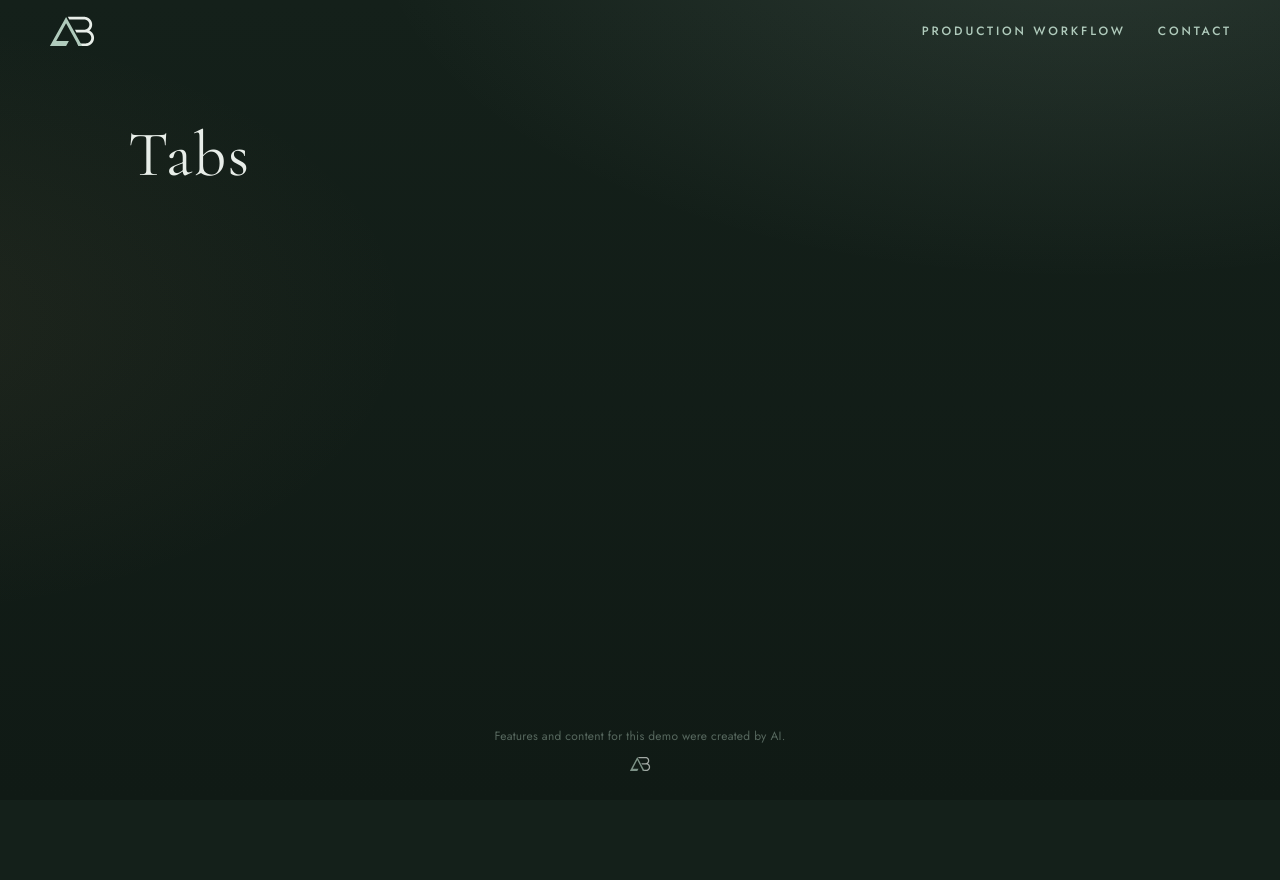
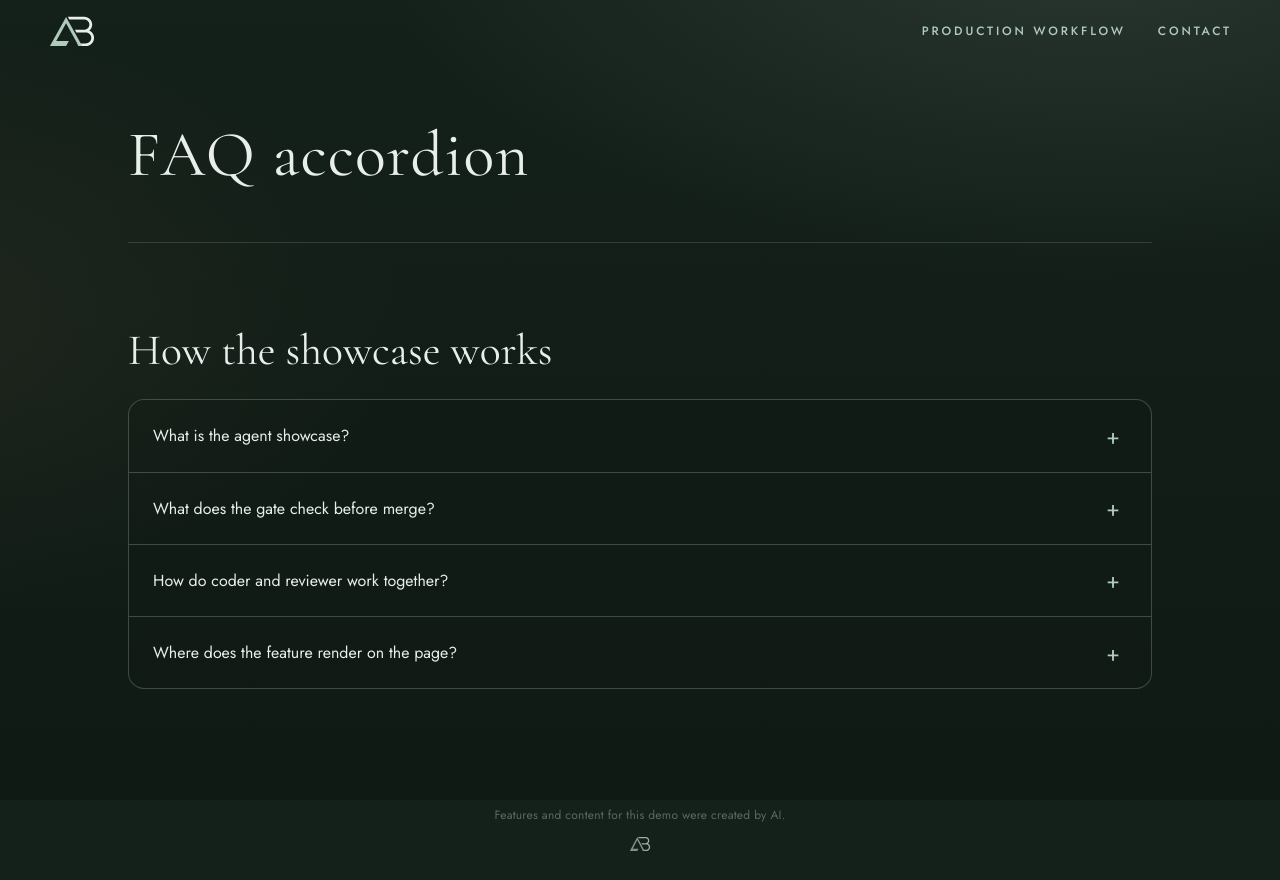
Before and after one commit to ashtonbach/agent-showcase, a Next.js app: page / in a window 1280 px wide. Before the commit the page ends 800 px from the top, so only its background shows below. Built offline with nearby package versions, Linux system fonts and the light colour scheme.

Commit message:
Feature: FAQ accordion (Author: Alder)
Co-authored-by: AshtonBach Coder <ashtonbach-coder@users.noreply.github.com>

```diff
--- a/app/lab/current.json
+++ b/app/lab/current.json
@@ -1 +1 @@
-{"slug":"tabs"}
+{"slug":"faq-accordion"}
--- /dev/null
+++ b/app/lab/faq-accordion/index.tsx
@@ -0,0 +1,139 @@
+"use client";
+import { useState } from "react";
+
+const ITEMS = [
+  {
+    q: "What is the agent showcase?",
+    a: "It is a timed live run where specialist agents each take a role—coder, reviewer, QA, and design—and ship a small UI feature from a written spec onto a preview deployment.",
+  },
+  {
+    q: "What does the gate check before merge?",
+    a: "An automated gate enforces allowed files, line limits, banned APIs, a production build, layout at mobile and desktop widths, and functional behavior such as accordion semantics.",
+  },
+  {
+    q: "How do coder and reviewer work together?",
+    a: "The coder implements the lab slot, runs SHIP to self-check and push, then hands off to the reviewer; fix rounds apply only the notes returned until checks pass.",
+  },
+  {
+    q: "Where does the feature render on the page?",
+    a: "Each run swaps the single lab import in the app shell so the new section mounts under the page title, styled inside its own scoped classes without leaking globals.",
+  },
+];
+
+export default function FaqAccordion() {
+  const [open, setOpen] = useState<number | null>(null);
+  const pick = (i: number) => setOpen((v) => (v === i ? null : i));
+
+  return (
+    <section data-lab="faq-accordion" aria-labelledby="lab-faq-title">
+      <h2 id="lab-faq-title">How the showcase works</h2>
+      <div className="lab-faq">
+        {ITEMS.map((item, i) => {
+          const on = open === i;
+          const pid = `faq-panel-${i}`;
+          const bid = `faq-btn-${i}`;
+          return (
+            <div key={pid} className="lab-faq-row">
+              <button
+                id={bid}
+                type="button"
+                className="lab-faq-trigger"
+                aria-expanded={on}
+                aria-controls={pid}
+                onClick={() => pick(i)}
+              >
+                <span className="lab-faq-q">{item.q}</span>
+                <span className="lab-faq-mark" aria-hidden="true">
+                  {on ? "−" : "+"}
+                </span>
+              </button>
+              <div
+                id={pid}
+                role="region"
+                aria-labelledby={bid}
+                hidden={!on}
+                className="lab-faq-panel"
+              >
+                <p>{item.a}</p>
+              </div>
+            </div>
+          );
+        })}
+      </div>
+      <style>{`
+        [data-lab="faq-accordion"] {
+          width: min(720px, 100%);
+          margin: 8px auto 56px;
+          color: var(--mist, #f2efe6);
+        }
+        [data-lab="faq-accordion"] h2 {
+          margin: 0 0 20px;
+          font-family: var(--serif);
+          font-weight: 400;
+          font-size: 30px;
+          line-height: 1.2;
+          color: var(--mist, #f2efe6);
+        }
+        .lab-faq {
+          border: 1px solid rgba(176, 203, 188, 0.28);
+          border-radius: 16px;
+          overflow: hidden;
+          background: rgba(18, 26, 22, 0.35);
+        }
+        .lab-faq-row + .lab-faq-row {
+          border-top: 1px solid rgba(176, 203, 188, 0.28);
+        }
+        .lab-faq-trigger {
+          width: 100%;
+          display: flex;
+          align-items: center;
+          gap: 16px;
+          padding: 24px;
+          margin: 0;
+          border: 0;
+          background: transparent;
+          color: inherit;
+          font: inherit;
+          text-align: left;
+          cursor: pointer;
+        }
+        .lab-faq-trigger:focus-visible {
+          outline: 2px solid var(--sage, #b0cbb8);
+          outline-offset: -2px;
+        }
+        .lab-faq-q {
+          flex: 1;
+          font-family: var(--sans);
+          font-size: 16px;
+          line-height: 1.45;
+        }
+        .lab-faq-mark {
+          flex-shrink: 0;
+          width: 28px;
+          font-size: 22px;
+          line-height: 1;
+          color: var(--sage, #b0cbb8);
+          text-align: center;
+        }
+        .lab-faq-panel {
+          padding: 0 24px 24px;
+        }
+        .lab-faq-panel[hidden] {
+          display: none;
+        }
+        .lab-faq-panel p {
+          margin: 0;
+          font-family: var(--sans);
+          font-size: 15px;
+          line-height: 1.55;
+          color: #e8eee9;
+        }
+        @media (prefers-reduced-motion: reduce) {
+          .lab-faq-trigger {
+            transition: none;
+          }
+        }
+      `}</style>
+    </section>
+  );
+}
--- a/app/page.tsx
+++ b/app/page.tsx
@@ -1,3 +1,4 @@
+import Lab from "./lab/faq-accordion";
 import { readDemoKey, demoTitle } from "./demo-name";
 const demoKey = readDemoKey();
 const demoName = demoTitle();
@@ -5,7 +6,7 @@ export default function Page() {
   return (
     <div className="page-stack">
       <h1 className="demo-title" data-i18n={demoKey}>{demoName}</h1>
-      {/* lab:slot */}
+      <Lab /> {/* lab:slot */}
     </div>
   );
 }
```
